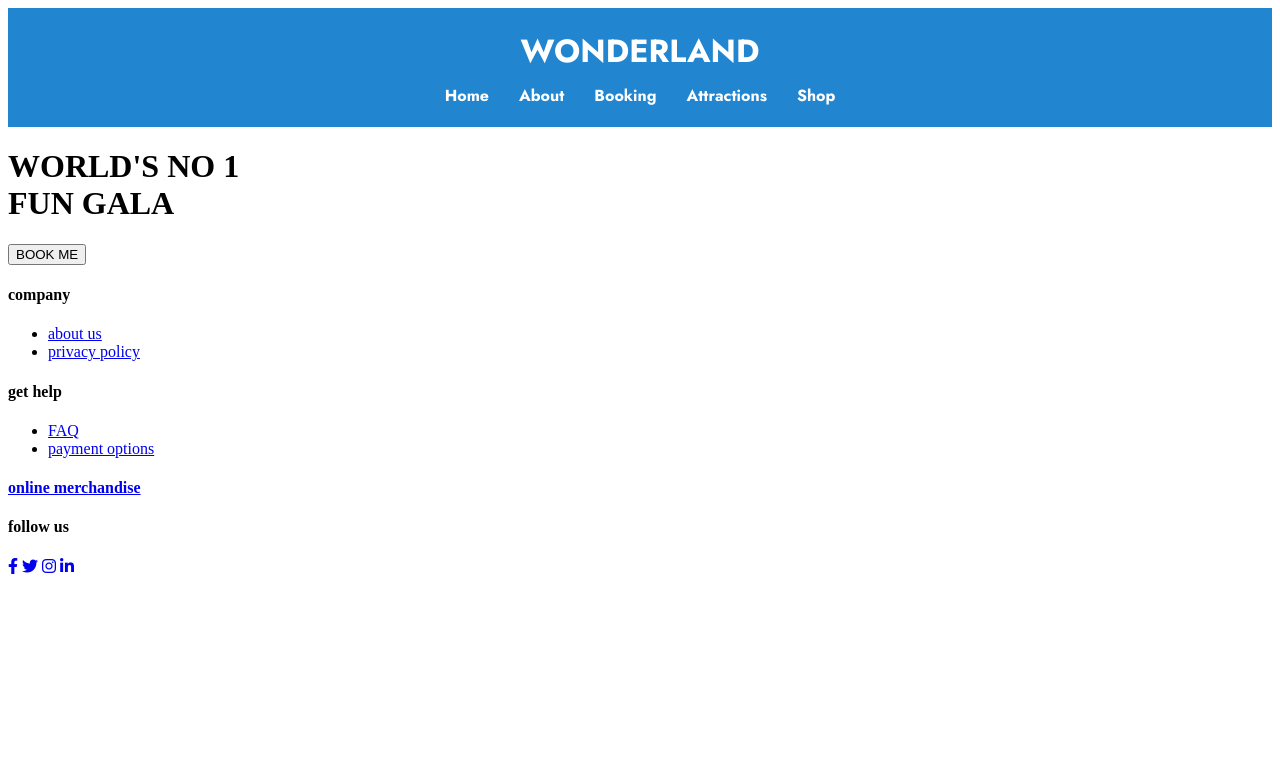
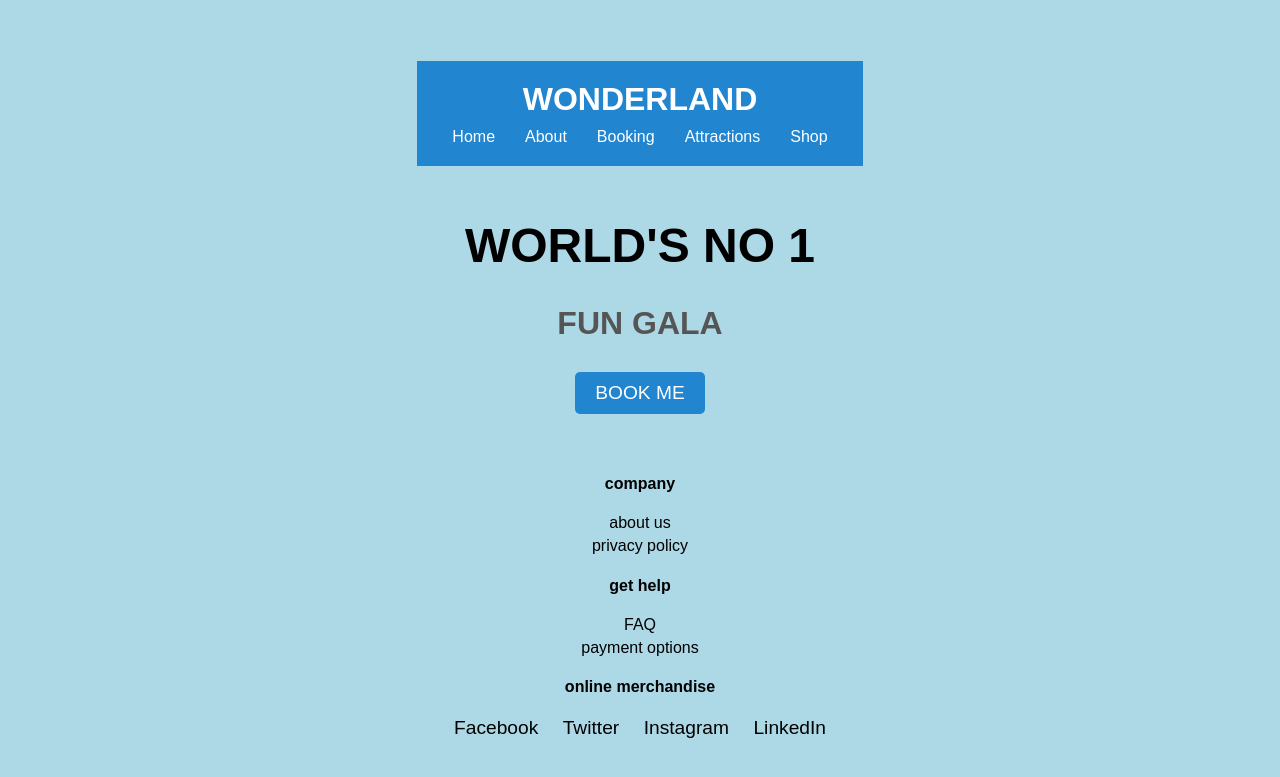
Before and after one commit to KhadeejahMansoor/thrillville, a PHP site: page / in a window 1280 px wide. Shown: the top 777 px of the page. Run offline with PHP 8.4, Linux system fonts and the light colour scheme.

Commit message:
Update index.php

```diff
--- a/index.php
+++ b/index.php
@@ -4,30 +4,90 @@
         <meta charset="UTF-8">
         <meta name="viewport" content="width=device-width, initial-scale=1.0">
         <title>THRILLVILLE</title>
-        <link rel="stylesheet" href="css/style.css">
-        <link rel="stylesheet" href="css/header.css">
-        <link rel="stylesheet" href="css/footer.css">
-        <link rel="stylesheet" type="text/css" href="https://cdnjs.cloudflare.com/ajax/libs/font-awesome/5.15.1/css/all.min.css">
-        <link rel="preconnect" href="https://fonts.googleapis.com">
-        <link rel="preconnect" href="https://fonts.gstatic.com" crossorigin>
-        <link href="https://fonts.googleapis.com/css2?family=Jost:ital,wght@0,700;1,200;1,300;1,400&display=swap" rel="stylesheet">
-        <link rel="stylesheet" href="https://cdnjs.cloudflare.com/ajax/libs/font-awesome/6.4.2/css/all.min.css" integrity="sha512-z3gLpd7yknf1YoNbCzqRKc4qyor8gaKU1qmn+CShxbuBusANI9QpRohGBreCFkKxLhei6S9CQXFEbbKuqLg0DA==" crossorigin="anonymous" referrerpolicy="no-referrer" />
-        <link rel="stylesheet" href="https://unpkg.com/boxicons@latest/css/boxicons.min.css">
+        <link rel="stylesheet" href="https://cdnjs.cloudflare.com/ajax/libs/font-awesome/5.15.1/css/all.min.css">
     </head>
-    <body>
-        <!-- Banner Section -->
-        <div class="banner">
-            <!-- Include Header -->
-            <?php include('header.php'); ?>
+    <body style="
+        font-family: 'Jost', sans-serif;
+        margin: 0;
+        padding: 0;
+        background-color: #add8e6; /* Light blue background */
+        text-align: center;
+        display: flex;
+        flex-direction: column;
+        align-items: center;
+        justify-content: center;
+        min-height: 100vh;
+    ">
+        <!-- Header -->
+        <?php include('header.php'); ?>
 
-            <!-- Main Content -->
-            <div class="cont">
-                <h1>WORLD'S NO 1 <br><span>FUN GALA</span></h1>
-                <a href="booking3.php"><button class="btn-2"><span>BOOK ME</span></button></a>
-            </div>
+        <!-- Main Content -->
+        <div class="cont" style="
+            margin-top: 20px;
+            text-align: center;
+        ">
+            <h1 style="
+                font-size: 3em;
+                font-weight: bold;
+                color: #000;
+            ">WORLD'S NO 1</h1>
+            <h2 style="
+                font-size: 2em;
+                color: #555;
+                margin: 10px 0;
+            ">FUN GALA</h2>
+            <a href="booking3.php">
+                <button style="
+                    background-color: #2185d0;
+                    color: white;
+                    border: none;
+                    padding: 10px 20px;
+                    font-size: 1.2em;
+                    border-radius: 5px;
+                    cursor: pointer;
+                    margin-top: 20px;
+                ">BOOK ME</button>
+            </a>
         </div>
 
-        <!-- Include Footer -->
-        <?php include('footer.php'); ?>
+        <!-- Footer -->
+        <footer style="
+            margin-top: 40px;
+            text-align: center;
+        ">
+            <div>
+                <h4>company</h4>
+                <ul style="
+                    list-style: none;
+                    padding: 0;
+                    margin: 0;
+                ">
+                    <li style="margin: 5px 0;"><a href="aboutus.php" style="text-decoration: none; color: #000;">about us</a></li>
+                    <li style="margin: 5px 0;"><a href="#" style="text-decoration: none; color: #000;">privacy policy</a></li>
+                </ul>
+            </div>
+            <div>
+                <h4>get help</h4>
+                <ul style="
+                    list-style: none;
+                    padding: 0;
+                    margin: 0;
+                ">
+                    <li style="margin: 5px 0;"><a href="contactus.php" style="text-decoration: none; color: #000;">FAQ</a></li>
+                    <li style="margin: 5px 0;"><a href="checkoutpage.php" style="text-decoration: none; color: #000;">payment options</a></li>
+                </ul>
+            </div>
+            <div>
+                <h4><a href="shop.php" style="text-decoration: none; color: #000;">online merchandise</a></h4>
+            </div>
+            <div class="social-links" style="
+                margin-top: 20px;
+            ">
+                <a href="#" style="margin: 0 10px; font-size: 1.2em; text-decoration: none; color: #000;">Facebook</a>
+                <a href="#" style="margin: 0 10px; font-size: 1.2em; text-decoration: none; color: #000;">Twitter</a>
+                <a href="#" style="margin: 0 10px; font-size: 1.2em; text-decoration: none; color: #000;">Instagram</a>
+                <a href="#" style="margin: 0 10px; font-size: 1.2em; text-decoration: none; color: #000;">LinkedIn</a>
+            </div>
+        </footer>
     </body>
 </html>
```
